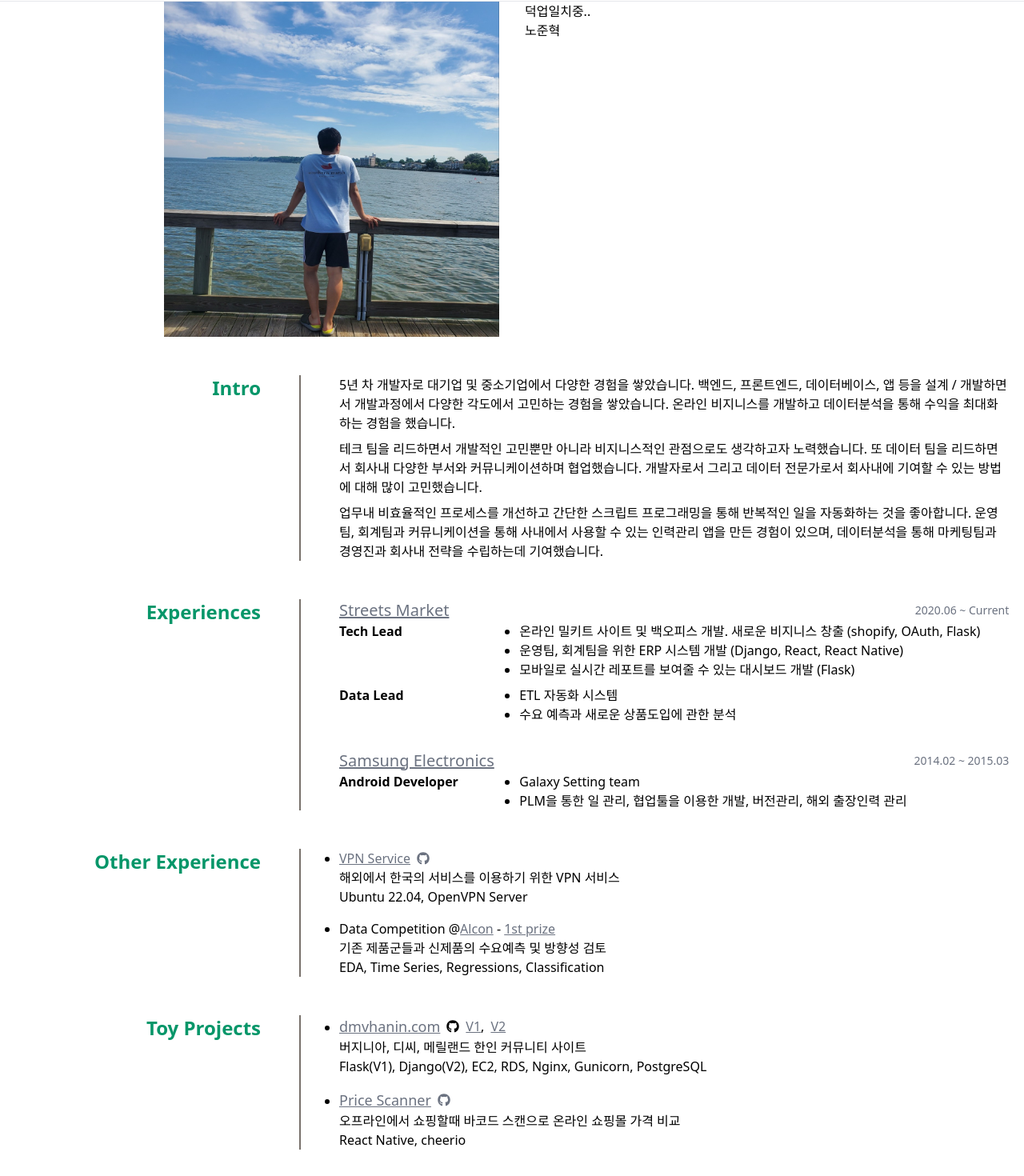
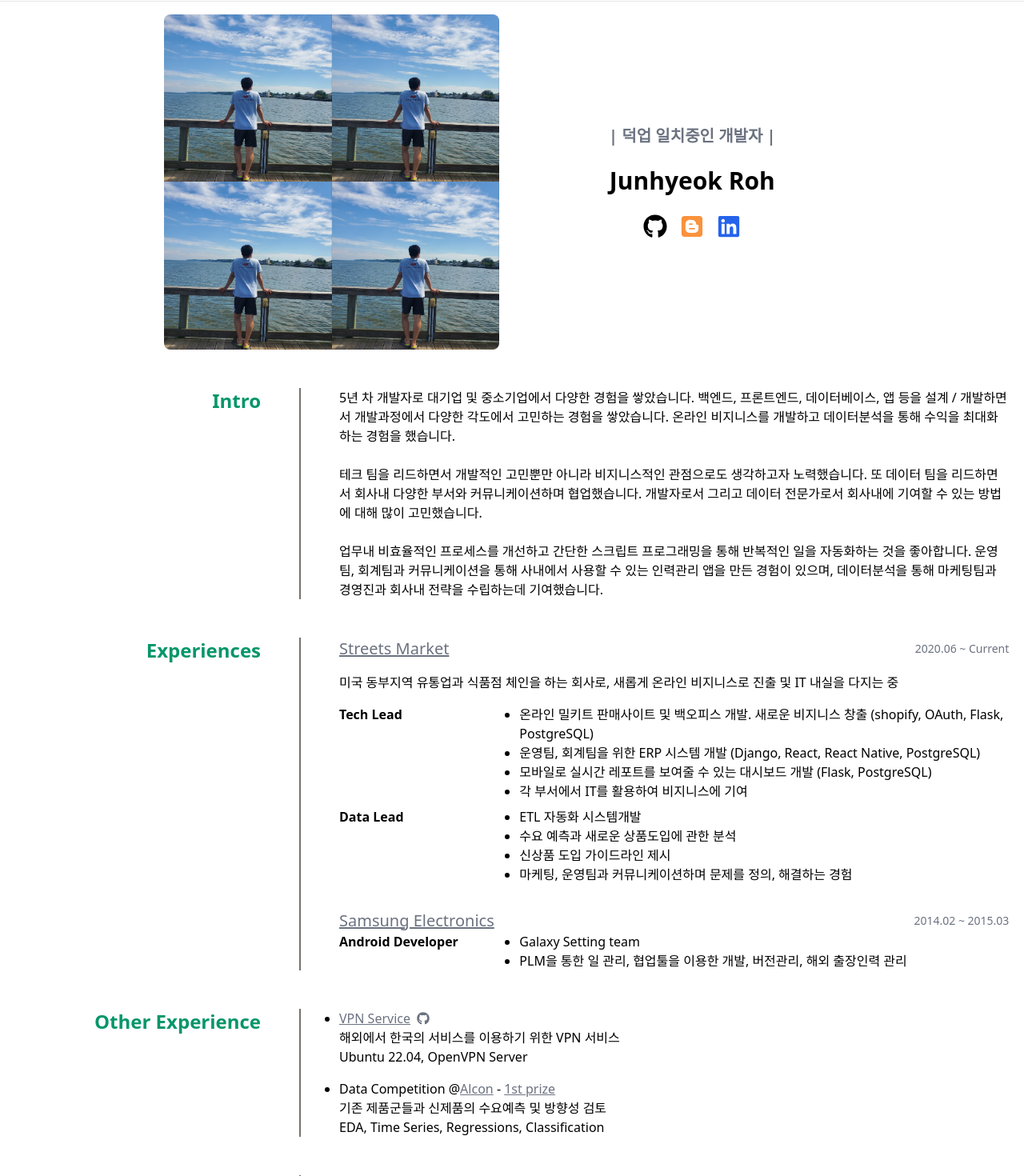
Before and after one commit to texasroh/texasroh.github.io, a React (Create React App) app: page / in a window 1280 px wide. Shown: the part 62-1532 px from the top of the page at 80% size. Built offline with nearby package versions, Linux system fonts and the light colour scheme.

Commit message:
add translations

```diff
--- a/src/components/Header.tsx
+++ b/src/components/Header.tsx
@@ -1,9 +1,7 @@
 import { useTranslation } from "react-i18next";
-import { motion } from "framer-motion";
-import { Link } from "react-router-dom";
 
 const Header = () => {
-  const { t, i18n } = useTranslation();
+  const { i18n } = useTranslation();
   const isEng = i18n.language === "en";
   const onLangClick = () => {
     i18n.changeLanguage(isEng ? "ko" : "en");
--- a/src/components/Layout.tsx
+++ b/src/components/Layout.tsx
@@ -5,7 +5,7 @@ const Layout = () => {
   return (
     <>
       <Header />
-            <div className="flex justify-center pt-16">
+      <div className="flex justify-center pt-20">
         <div className="container mx-3">
           <Outlet />
         </div>
--- a/src/lang/i18n.ts
+++ b/src/lang/i18n.ts
@@ -13,7 +13,7 @@ const resources = {
 };
 
 i18n.use(initReactI18next).init({
-    resources: resources,
+  resources,
   lng: "en",
 });
 
--- a/src/lang/lang.en.json
+++ b/src/lang/lang.en.json
@@ -1,4 +1,28 @@
 {
-    "portfolio": "Portfolio",
-    "skills": "Skills"
+  "one_line_desc": "덕업 일치중인 개발자",
+  "june_name": "Junhyeok Roh",
+  "intro_1st": "5년 차 개발자로 대기업 및 중소기업에서 다양한 경험을 쌓았습니다. 백엔드, 프론트엔드, 데이터베이스, 앱 등을 설계 / 개발하면서 개발과정에서 다양한 각도에서 고민하는 경험을 쌓았습니다. 온라인 비지니스를 개발하고 데이터분석을 통해 수익을 최대화하는 경험을 했습니다.",
+  "intro_2nd": "테크 팀을 리드하면서 개발적인 고민뿐만 아니라 비지니스적인 관점으로도 생각하고자 노력했습니다. 또 데이터 팀을 리드하면서 회사내 다양한 부서와 커뮤니케이션하며 협업했습니다. 개발자로서 그리고 데이터 전문가로서 회사내에 기여할 수 있는 방법에 대해 많이 고민했습니다.",
+  "intro_3rd": "업무내 비효율적인 프로세스를 개선하고 간단한 스크립트 프로그래밍을 통해 반복적인 일을 자동화하는 것을 좋아합니다. 운영팀, 회계팀과 커뮤니케이션을 통해 사내에서 사용할 수 있는 인력관리 앱을 만든 경험이 있으며, 데이터분석을 통해 마케팅팀과 경영진과 회사내 전략을 수립하는데 기여했습니다.",
+  "current": "Current",
+  "streets_market_desc": "미국 동부지역 유통업과 식품점 체인을 하는 회사로, 새롭게 온라인 비지니스로 진출 및 IT 내실을 다지는 중",
+  "tech_lead_1st": "온라인 밀키트 판매사이트 및 백오피스 개발. 새로운 비지니스 창출 (shopify, OAuth, Flask, PostgreSQL)",
+  "tech_lead_2nd": "운영팀, 회계팀을 위한 ERP 시스템 개발 (Django, React, React Native, PostgreSQL)",
+  "tech_lead_3rd": "모바일로 실시간 레포트를 보여줄 수 있는 대시보드 개발 (Flask, PostgreSQL)",
+  "tech_lead_4th": "각 부서에서 IT를 활용하여 비지니스에 기여",
+  "data_lead_1st": "ETL 자동화 시스템개발",
+  "data_lead_2nd": "수요 예측과 새로운 상품도입에 관한 분석",
+  "data_lead_3rd": "신상품 도입 가이드라인 제시",
+  "data_lead_4th": "마케팅, 운영팀과 커뮤니케이션하며 문제를 정의, 해결하는 경험",
+  "samsung_electronics": "Samsung Electronics",
+  "android_developer": "Android Developer",
+  "and_dev_1st": "Galaxy Setting team",
+  "and_dev_2nd": "PLM을 통한 일 관리, 협업툴을 이용한 개발, 버전관리, 해외 출장인력 관리",
+  "vpn_service": "VPN Service",
+  "vpn_1st": "해외에서 한국의 서비스를 이용하기 위한 VPN 서비스",
+  "data_comp_1st": "기존 제품군들과 신제품의 수요예측 및 방향성 검토",
+  "dmvhanin_1st": "버지니아, 디씨, 메릴랜드 한인 커뮤니티 사이트",
+  "pricescanner_1st": "오프라인에서 쇼핑할때 바코드 스캔으로 온라인 쇼핑몰 가격 비교",
+  "knu": "Kyungpook National University",
+  "electronics": "Electronics Engineering"
 }
--- a/src/lang/lang.ko.json
+++ b/src/lang/lang.ko.json
@@ -1,5 +1,28 @@
 {
-    "portfolio": "포트폴리오",
-    "skills": "스킬들",
-    "june_name": "노준혁"
+  "one_line_desc": "덕업 일치중인 개발자",
+  "june_name": "노준혁",
+  "intro_1st": "5년 차 개발자로 대기업 및 중소기업에서 다양한 경험을 쌓았습니다. 백엔드, 프론트엔드, 데이터베이스, 앱 등을 설계 / 개발하면서 개발과정에서 다양한 각도에서 고민하는 경험을 쌓았습니다. 온라인 비지니스를 개발하고 데이터분석을 통해 수익을 최대화하는 경험을 했습니다.",
+  "intro_2nd": "테크 팀을 리드하면서 개발적인 고민뿐만 아니라 비지니스적인 관점으로도 생각하고자 노력했습니다. 또 데이터 팀을 리드하면서 회사내 다양한 부서와 커뮤니케이션하며 협업했습니다. 개발자로서 그리고 데이터 전문가로서 회사내에 기여할 수 있는 방법에 대해 많이 고민했습니다.",
+  "intro_3rd": "업무내 비효율적인 프로세스를 개선하고 간단한 스크립트 프로그래밍을 통해 반복적인 일을 자동화하는 것을 좋아합니다. 운영팀, 회계팀과 커뮤니케이션을 통해 사내에서 사용할 수 있는 인력관리 앱을 만든 경험이 있으며, 데이터분석을 통해 마케팅팀과 경영진과 회사내 전략을 수립하는데 기여했습니다.",
+  "current": "현재",
+  "streets_market_desc": "미국 동부지역 유통업과 식품점 체인을 하는 회사로, 새롭게 온라인 비지니스로 진출 및 IT 내실을 다지는 중",
+  "tech_lead_1st": "온라인 밀키트 판매사이트 및 백오피스 개발. 새로운 비지니스 창출 (shopify, OAuth, Flask, PostgreSQL)",
+  "tech_lead_2nd": "운영팀, 회계팀을 위한 ERP 시스템 개발 (Django, React, React Native, PostgreSQL)",
+  "tech_lead_3rd": "모바일로 실시간 레포트를 보여줄 수 있는 대시보드 개발 (Flask, PostgreSQL)",
+  "tech_lead_4th": "각 부서에서 IT를 활용하여 비지니스에 기여",
+  "data_lead_1st": "ETL 자동화 시스템개발",
+  "data_lead_2nd": "수요 예측과 새로운 상품도입에 관한 분석",
+  "data_lead_3rd": "신상품 도입 가이드라인 제시",
+  "data_lead_4th": "마케팅, 운영팀과 커뮤니케이션하며 문제를 정의, 해결하는 경험",
+  "samsung_electronics": "삼성전자",
+  "android_developer": "안드로이드 개발자",
+  "and_dev_1st": "Galaxy Setting team",
+  "and_dev_2nd": "PLM을 통한 일 관리, 협업툴을 이용한 개발, 버전관리, 해외 출장인력 관리",
+  "vpn_service": "VPN 서비스",
+  "vpn_1st": "해외에서 한국의 서비스를 이용하기 위한 VPN 서비스",
+  "data_comp_1st": "기존 제품군들과 신제품의 수요예측 및 방향성 검토",
+  "dmvhanin_1st": "버지니아, 디씨, 메릴랜드 한인 커뮤니티 사이트",
+  "pricescanner_1st": "오프라인에서 쇼핑할때 바코드 스캔으로 온라인 쇼핑몰 가격 비교",
+  "knu": "경북대학교",
+  "electronics": "전자공학부"
 }
--- a/src/routes/Home.tsx
+++ b/src/routes/Home.tsx
@@ -1,4 +1,3 @@
-import { useTranslation } from "react-i18next";
 import Educations from "../sections/home/Educations";
 import myPhoto from "../images/my_photo.jpg";
 import Intro from "../sections/home/Intro";
@@ -6,21 +5,38 @@ import Experiences from "../sections/home/Experiences";
 import OtherExperiences from "../sections/home/OtherExperiences";
 import ToyProjects from "../sections/home/ToyProjects";
 import Skills from "../sections/home/Skills";
+import { FaBlogger, FaGithub, FaLinkedin } from "react-icons/fa";
+import { useTranslation } from "react-i18next";
 
 const Home = () => {
-  const { t, i18n } = useTranslation();
+  const { t } = useTranslation();
   return (
     <div>
-      <div className="flex flex-col justify-center gap-8 md:flex-row">
+      <div className="flex flex-col items-center justify-center gap-8 md:flex-row">
         <div className="basis-1/3">
-          <img src={myPhoto} className="md:w-" />
+          <div className="grid grid-cols-2 overflow-hidden rounded-lg">
+            <img src={myPhoto} className="md:w-" />
+            <img src={myPhoto} className="md:w-" />
+            <img src={myPhoto} className="md:w-" />
+            <img src={myPhoto} className="md:w-" />
+          </div>
         </div>
-        <div className="basis-1/3">
-          <div>덕업일치중..</div>
-          <div>노준혁</div>
-          <div></div>
-          <div></div>
-          <div></div>
+        <div className="basis-1/3 space-y-6">
+          <div className="text-center text-xl font-bold text-gray-500">
+            | {t("one_line_desc")} |
+          </div>
+          <div className="text-center text-3xl font-bold">{t("june_name")}</div>
+          <div className="flex items-center justify-center space-x-4 text-sm">
+            <a href="https://github.com/texasroh" target="_blank">
+              <FaGithub size={30} className="text-black" />
+            </a>
+            <a href="https://texasroh.blogspot.com/" target="_blank">
+              <FaBlogger size={30} className="text-orange-400" />
+            </a>
+            <a href="https://www.linkedin.com/in/junhyeok-roh/" target="_blank">
+              <FaLinkedin size={30} className="text-blue-600" />
+            </a>
+          </div>
         </div>
       </div>
       <Intro />
--- a/src/sections/home/Educations.tsx
+++ b/src/sections/home/Educations.tsx
@@ -1,6 +1,8 @@
+import { useTranslation } from "react-i18next";
 import HomeSection from "../../components/HomeSection";
 
 const Educations = () => {
+  const { t } = useTranslation();
   return (
     <HomeSection title="Educations">
       <ul className="ml-4 list-disc space-y-4 md:ml-0">
@@ -16,11 +18,11 @@ const Educations = () => {
         </li>
         <li>
           <div className="flex justify-between font-medium">
-            <div>경북대학교</div>
+            <div>{t("knu")}</div>
             <span className="text-sm text-gray-500">2007.03 ~ 2014.02</span>
           </div>
           <ul className="ml-6">
-            <li>전자공학부</li>
+            <li>{t("electronics")}</li>
           </ul>
         </li>
       </ul>
--- a/src/sections/home/Experiences.tsx
+++ b/src/sections/home/Experiences.tsx
@@ -1,6 +1,8 @@
+import { useTranslation } from "react-i18next";
 import HomeSection from "../../components/HomeSection";
 
 const Experiences = () => {
+  const { t } = useTranslation();
   return (
     <HomeSection title="Experiences">
       <ul className="space-y-8">
@@ -12,31 +14,27 @@ const Experiences = () => {
               </a>
             </h3>
             <span className="text-sm font-medium text-gray-500">
-              2020.06 ~ Current
+              2020.06 ~ {t("current")}
             </span>
           </div>
+          <p className="py-4">{t("streets_market_desc")}</p>
           <ul className="space-y-2">
             <li className="flex flex-col md:flex-row">
-              <div className="basis-1/4 font-bold">Tech Lead</div>
+              <div className="shrink-0 basis-1/4 font-bold">Tech Lead</div>
               <ul className="ml-4 list-disc">
-                <li>
-                  온라인 밀키트 사이트 및 백오피스 개발. 새로운 비지니스 창출
-                  (shopify, OAuth, Flask)
-                </li>
-                <li>
-                  운영팀, 회계팀을 위한 ERP 시스템 개발 (Django, React, React
-                  Native)
-                </li>
-                <li>
-                  모바일로 실시간 레포트를 보여줄 수 있는 대시보드 개발 (Flask)
-                </li>
+                <li>{t("tech_lead_1st")}</li>
+                <li>{t("tech_lead_2nd")}</li>
+                <li>{t("tech_lead_3rd")}</li>
+                <li>{t("tech_lead_4th")}</li>
               </ul>
             </li>
             <li className="flex flex-col md:flex-row">
-              <div className="basis-1/4 font-bold">Data Lead</div>
+              <div className="shrink-0 basis-1/4 font-bold">Data Lead</div>
               <ul className="ml-4 list-disc">
-                <li>ETL 자동화 시스템</li>
-                <li>수요 예측과 새로운 상품도입에 관한 분석</li>
+                <li>{t("data_lead_1st")}</li>
+                <li>{t("data_lead_2nd")}</li>
+                <li>{t("data_lead_3rd")}</li>
+                <li>{t("data_lead_4th")}</li>
               </ul>
             </li>
           </ul>
@@ -45,7 +43,7 @@ const Experiences = () => {
           <div className="flex items-center justify-between">
             <h3 className="text-xl font-medium">
               <a href="https://www.samsung.com" target="_blank">
-                Samsung Electronics
+                {t("samsung_electronics")}
               </a>
             </h3>
             <span className="text-sm font-medium text-gray-500">
@@ -53,15 +51,12 @@ const Experiences = () => {
             </span>
           </div>
           <div className="flex flex-col md:flex-row">
-            <div className="basis-1/4 flex-wrap font-bold">
-              Android Developer
+            <div className="shrink-0 basis-1/4 flex-wrap font-bold">
+              {t("android_developer")}
             </div>
             <ul className="ml-4 list-disc">
-              <li>Galaxy Setting team</li>
-              <li>
-                PLM을 통한 일 관리, 협업툴을 이용한 개발, 버전관리, 해외
-                출장인력 관리
-              </li>
+              <li>{t("and_dev_1st")}</li>
+              <li>{t("and_dev_2nd")}</li>
             </ul>
           </div>
         </li>
--- a/src/sections/home/Intro.tsx
+++ b/src/sections/home/Intro.tsx
@@ -1,29 +1,14 @@
+import { useTranslation } from "react-i18next";
 import HomeSection from "../../components/HomeSection";
 
 const Intro = () => {
+  const { t } = useTranslation();
   return (
     <HomeSection title="Intro">
-      <div className="space-y-2">
-        <p>
-          5년 차 개발자로 대기업 및 중소기업에서 다양한 경험을 쌓았습니다.
-          백엔드, 프론트엔드, 데이터베이스, 앱 등을 설계 / 개발하면서
-          개발과정에서 다양한 각도에서 고민하는 경험을 쌓았습니다. 온라인
-          비지니스를 개발하고 데이터분석을 통해 수익을 최대화하는 경험을
-          했습니다.
-        </p>
-        <p>
-          테크 팀을 리드하면서 개발적인 고민뿐만 아니라 비지니스적인 관점으로도
-          생각하고자 노력했습니다. 또 데이터 팀을 리드하면서 회사내 다양한
-          부서와 커뮤니케이션하며 협업했습니다. 개발자로서 그리고 데이터
-          전문가로서 회사내에 기여할 수 있는 방법에 대해 많이 고민했습니다.
-        </p>
-        <p>
-          업무내 비효율적인 프로세스를 개선하고 간단한 스크립트 프로그래밍을
-          통해 반복적인 일을 자동화하는 것을 좋아합니다. 운영팀, 회계팀과
-          커뮤니케이션을 통해 사내에서 사용할 수 있는 인력관리 앱을 만든 경험이
-          있으며, 데이터분석을 통해 마케팅팀과 경영진과 회사내 전략을 수립하는데
-          기여했습니다.
-        </p>
+      <div className="space-y-6">
+        <p>{t("intro_1st")}</p>
+        <p>{t("intro_2nd")}</p>
+        <p>{t("intro_3rd")}</p>
       </div>
     </HomeSection>
   );
--- a/src/sections/home/ToyProjects.tsx
+++ b/src/sections/home/ToyProjects.tsx
@@ -1,7 +1,9 @@
 import HomeSection from "../../components/HomeSection";
 import { FaGithub } from "react-icons/fa";
+import { useTranslation } from "react-i18next";
 
 const ToyProjects = () => {
+  const { t } = useTranslation();
   return (
     <HomeSection title="Toy Projects">
       <ul className="ml-4 list-disc space-y-4 md:ml-0">
@@ -15,18 +17,18 @@ const ToyProjects = () => {
             <FaGithub />
             <span>
               <a href="https://github.com/texasroh/dmvhanin" target="_blank">
-                V1
+                v1
               </a>
             </span>
             ,
             <span>
               <a href="https://github.com/texasroh/dmvhanin-v2" target="_blank">
-                V2
+                v2
               </a>
             </span>
           </div>
-          <p>버지니아, 디씨, 메릴랜드 한인 커뮤니티 사이트</p>
-          <p>Flask(V1), Django(V2), EC2, RDS, Nginx, Gunicorn, PostgreSQL</p>
+          <p>{t("dmvhanin_1st")}</p>
+          <p>Flask(v1), Django(v2), EC2, RDS, Nginx, Gunicorn, PostgreSQL</p>
         </li>
         <li>
           <div className="flex items-center space-x-2">
@@ -43,8 +45,8 @@ const ToyProjects = () => {
               <FaGithub />
             </a>
           </div>
-          <p>오프라인에서 쇼핑할때 바코드 스캔으로 온라인 쇼핑몰 가격 비교</p>
-          <p>React Native, cheerio</p>
+          <p>{t("pricescanner_1st")}</p>
+          <p>React Native, cheerio(crawling)</p>
         </li>
       </ul>
     </HomeSection>
```
Also changed, not shown: src/sections/home/OtherExperiences.tsx (+5 -3 lines). Lines whose indentation alone changed are shown as unchanged.
